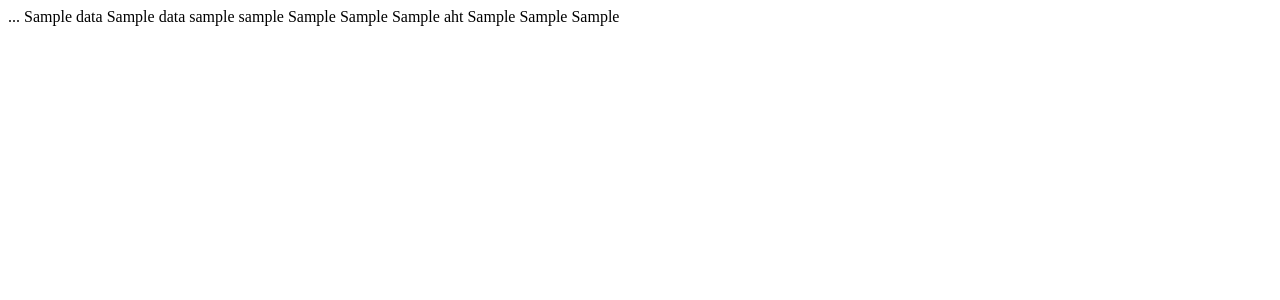
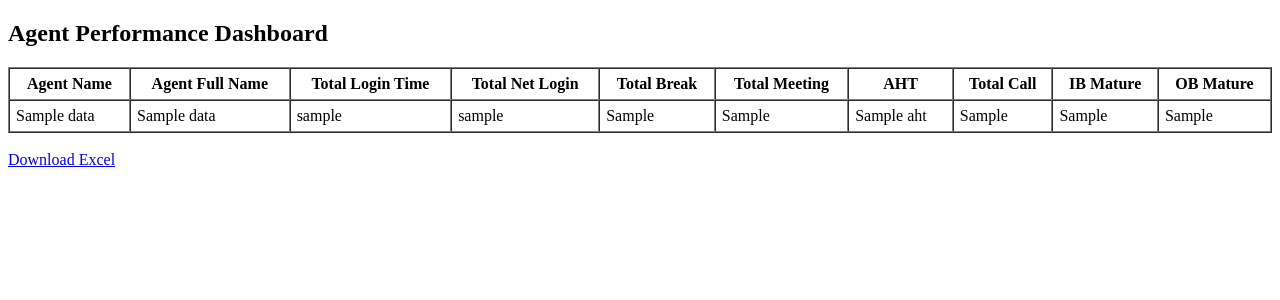
Before and after one commit to Viratmalakar/agent.performance.site, a Flask app: template templates/result.html in a window 1280 px wide. Shown: the top 300 px of the page. Run offline with Flask 3, Linux system fonts and the light colour scheme; the template is opened without the code that fills it: most values are stand-ins (such as "Sample title", 1, 10 or a date in 2020).

Commit message:
Refactor HTML table rows for agent performance data

```diff
--- a/templates/result.html
+++ b/templates/result.html
@@ -1,24 +1,38 @@
+<!DOCTYPE html>
+<html>
+<head>
+<title>Agent Performance Dashboard</title>
 <link rel="icon" href="{{ url_for('static', filename='favicon.ico') }}">
-...
+</head>
+<body>
+
+<h2>Agent Performance Dashboard</h2>
+
+<table border="1" cellpadding="6" cellspacing="0" width="100%">
+<thead>
+<tr>
+<th>Agent Name</th>
+<th>Agent Full Name</th>
+<th>Total Login Time</th>
+<th>Total Net Login</th>
+<th>Total Break</th>
+<th>Total Meeting</th>
+<th>AHT</th>
+<th>Total Call</th>
+<th>IB Mature</th>
+<th>OB Mature</th>
+</tr>
+</thead>
+
 <tbody>
 {% for r in data %}
-<tr>
+<tr style="{% if r['__red_net'] or r['__red_break'] or r['__red_meet'] %}background:#ffe6e6;color:red;font-weight:bold{% endif %}">
 <td>{{r["Agent Name"]}}</td>
 <td>{{r["Agent Full Name"]}}</td>
 <td>{{r["Total Login Time"]}}</td>
-
-<td style="{% if r['__red_net'] %}color:red;font-weight:bold{% endif %}">
-{{r["Total Net Login"]}}
-</td>
-
-<td style="{% if r['__red_break'] %}color:red;font-weight:bold{% endif %}">
-{{r["Total Break"]}}
-</td>
-
-<td style="{% if r['__red_meet'] %}color:red;font-weight:bold{% endif %}">
-{{r["Total Meeting"]}}
-</td>
-
+<td>{{r["Total Net Login"]}}</td>
+<td>{{r["Total Break"]}}</td>
+<td>{{r["Total Meeting"]}}</td>
 <td>{{r["AHT"]}}</td>
 <td>{{r["Total Call"]}}</td>
 <td>{{r["IB Mature"]}}</td>
@@ -26,3 +40,10 @@
 </tr>
 {% endfor %}
 </tbody>
+</table>
+
+<br>
+<a href="/export">Download Excel</a>
+
+</body>
+</html>
```
